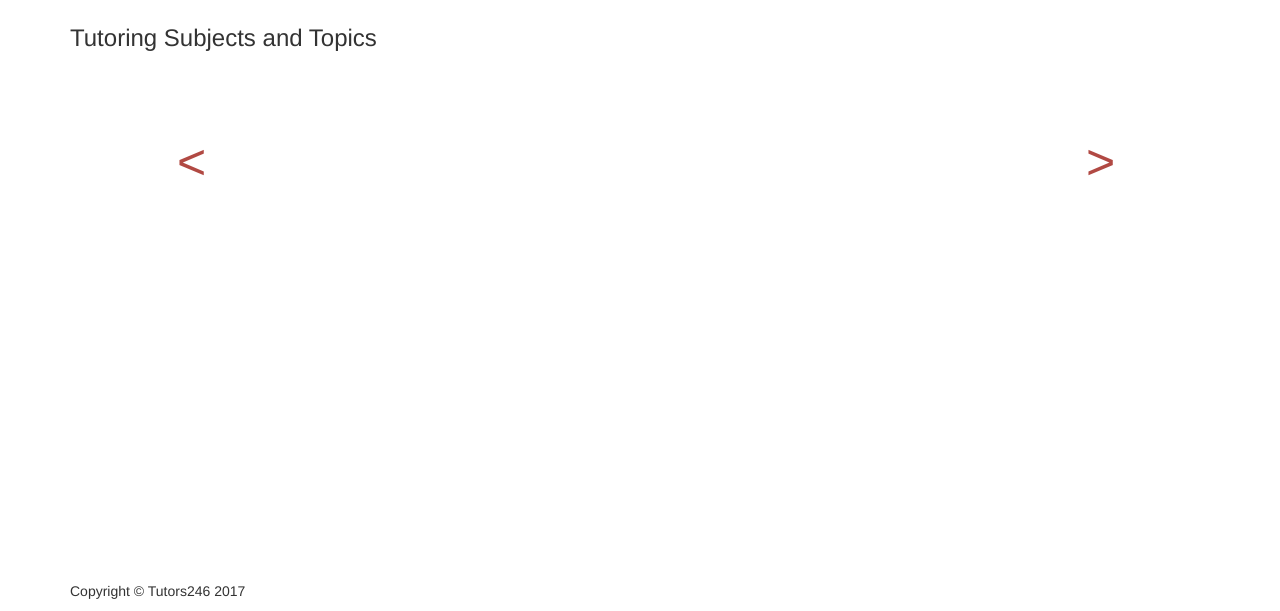
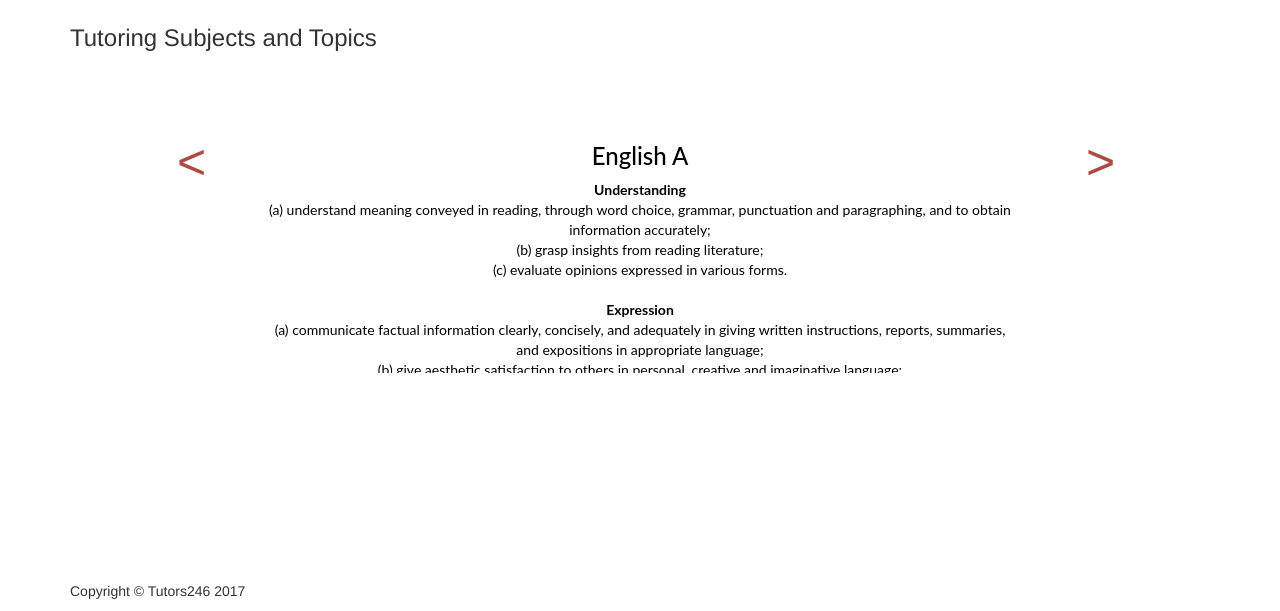
Before and after one commit to Tutors246/tutors246, a PHP site: page /cxc.html in a window 1280 px wide. Shown: the part 585-1196 px from the top of the page. Run offline with PHP 8.4, Linux system fonts and the light colour scheme.

Commit message:
Update cs.css

```diff
--- a/css/cs.css
+++ b/css/cs.css
@@ -1,7 +1,7 @@
 #testimonial {
-    background-position: center center;
+  background-position: center center;
   width:100%;
-    height: 500px;
+  height: 500px;
   padding: 5%;
   -webkit-box-sizing: border-box;
   position:relative;
@@ -27,7 +27,7 @@
   margin: 0;
   padding: 0;
   position: relative;
-  color:#fff
+  color:#000
 }
 
 #textslides li {
```
